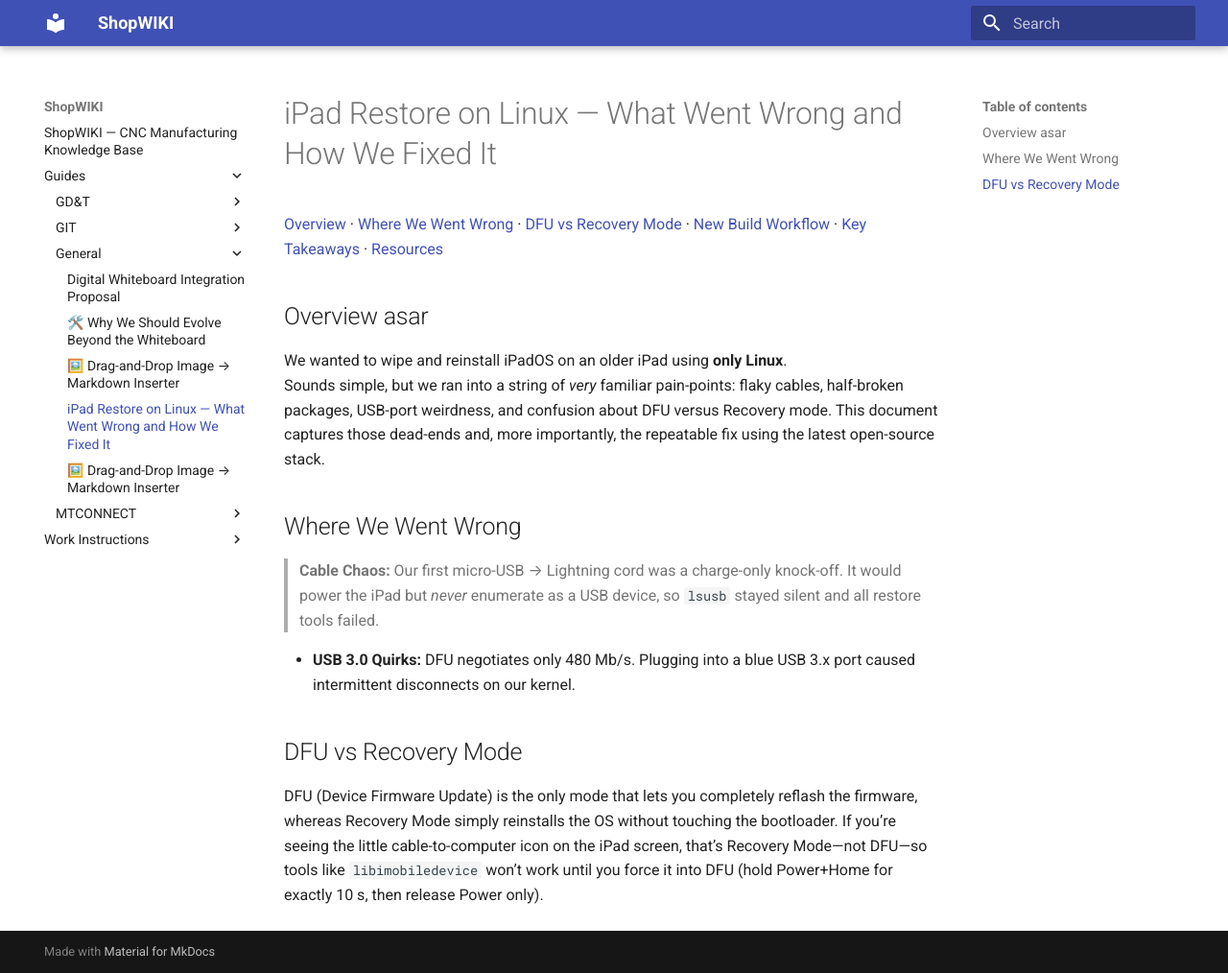
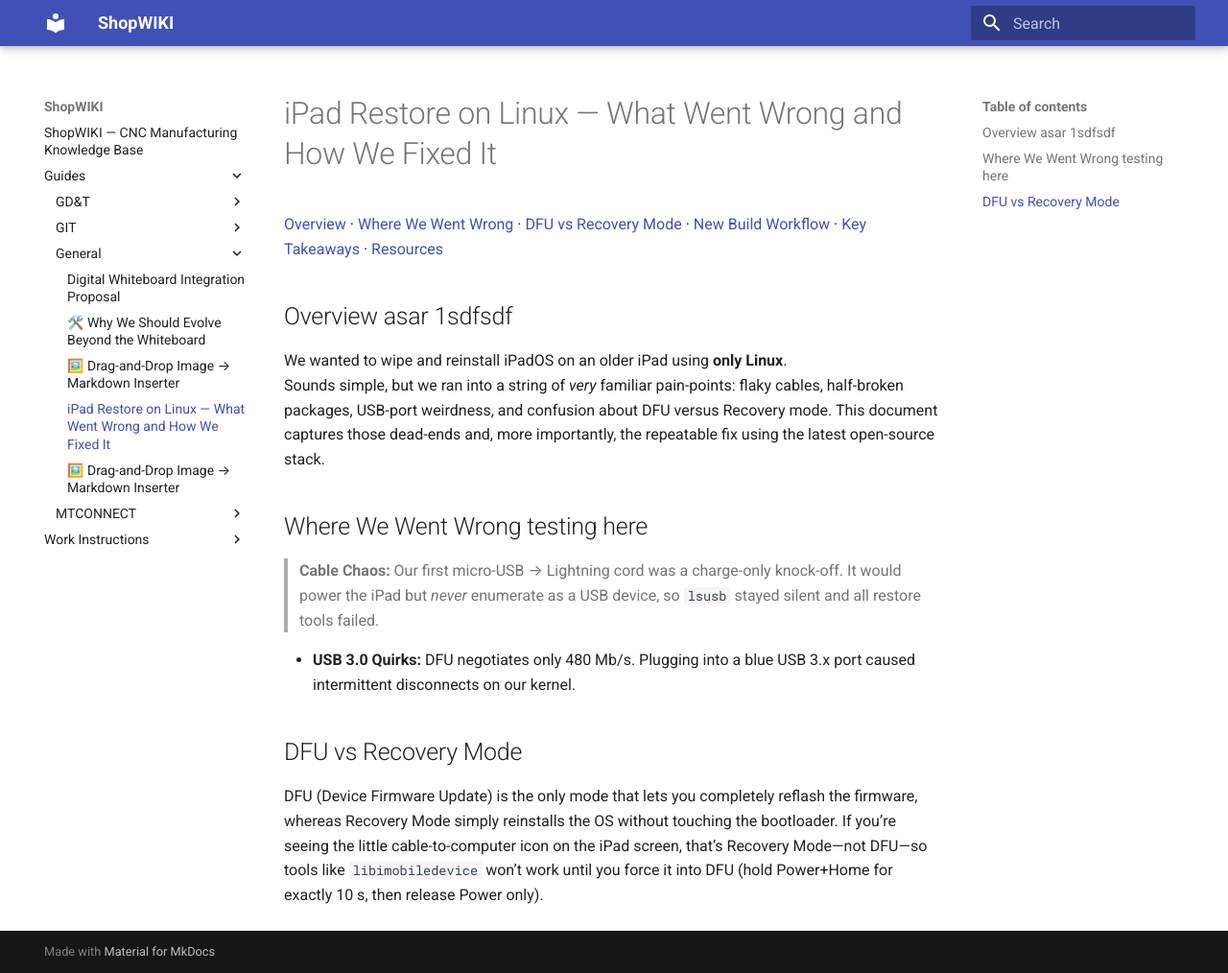
Before and after one commit to bfosbinder/ShopWIKI, an MkDocs documentation site: the page built from docs/Guides/General/ipad-restore.md, in a window 1280 px wide and 1014 px high. Shown: the whole window at 96% size. Built offline with MkDocs 1.6.1 and Material for MkDocs 9.7.7, drawn with Linux system fonts in a browser that asks for light colours.

Commit message:
vault backup: 2025-06-12 21:23:18

```diff
--- a/docs/Guides/General/ipad-restore.md
+++ b/docs/Guides/General/ipad-restore.md
@@ -2,12 +2,14 @@
 
 [Overview](#overview) · [Where We Went Wrong](#where-we-went-wrong) · [DFU vs Recovery Mode](#dfu-vs-recovery-mode) · [New Build Workflow](#new-build-workflow) · [Key Takeaways](#key-takeaways) · [Resources](#resources)
 
-## Overview asar
+## Overview asar 1sdfsdf
+
 
 We wanted to wipe and reinstall iPadOS on an older iPad using **only Linux**.
 Sounds simple, but we ran into a string of *very* familiar pain-points: flaky cables, half-broken packages, USB-port weirdness, and confusion about DFU versus Recovery mode. This document captures those dead-ends and, more importantly, the repeatable fix using the latest open-source stack.
 
-## Where We Went Wrong
+## Where We Went Wrong testing here
+
 
 > **Cable Chaos:** Our first micro-USB → Lightning cord was a charge-only knock-off. It would power the iPad but *never* enumerate as a USB device, so `lsusb` stayed silent and all restore tools failed.
 
```
Also changed, not shown: docs/Guides/GIT/Setup/Git_For_Managers.md (+1 -1 lines), docs/Guides/GIT/Setup/Local Setup.md (+2 -1 lines), 1 other file.
